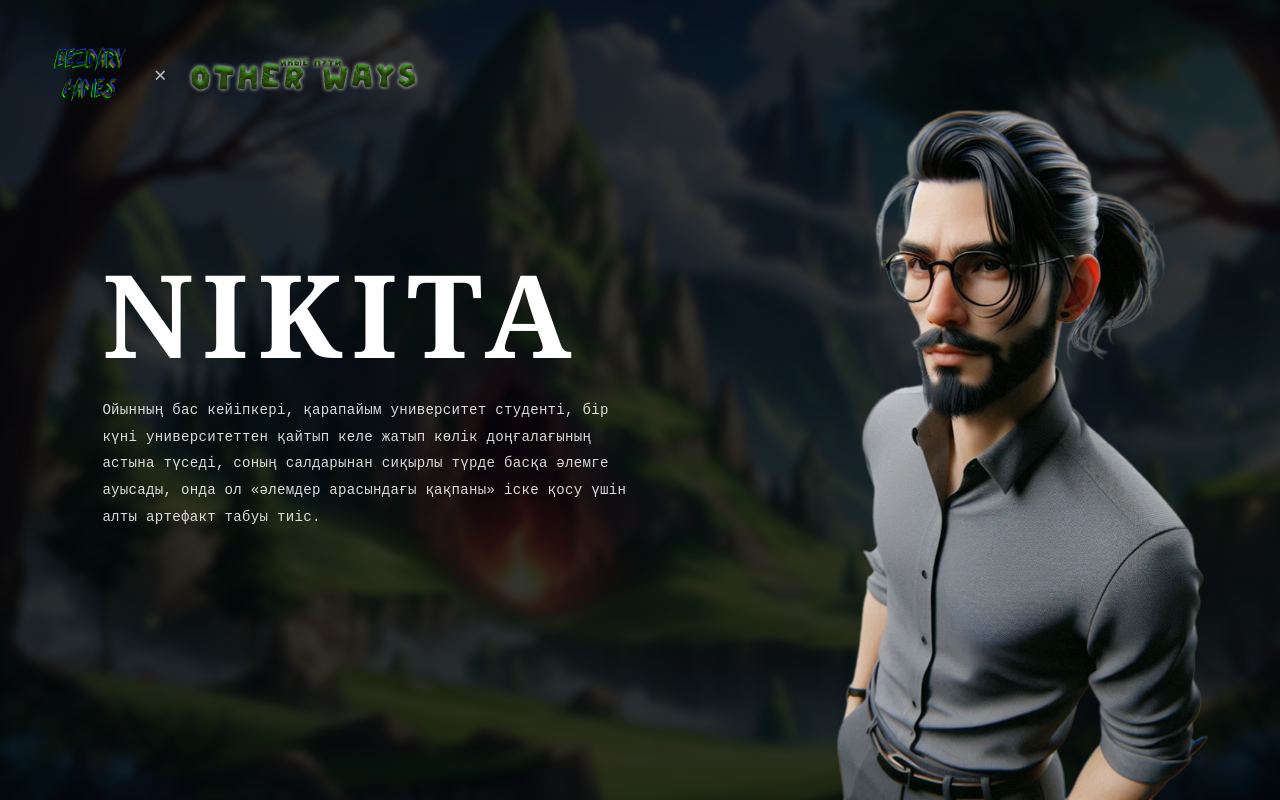
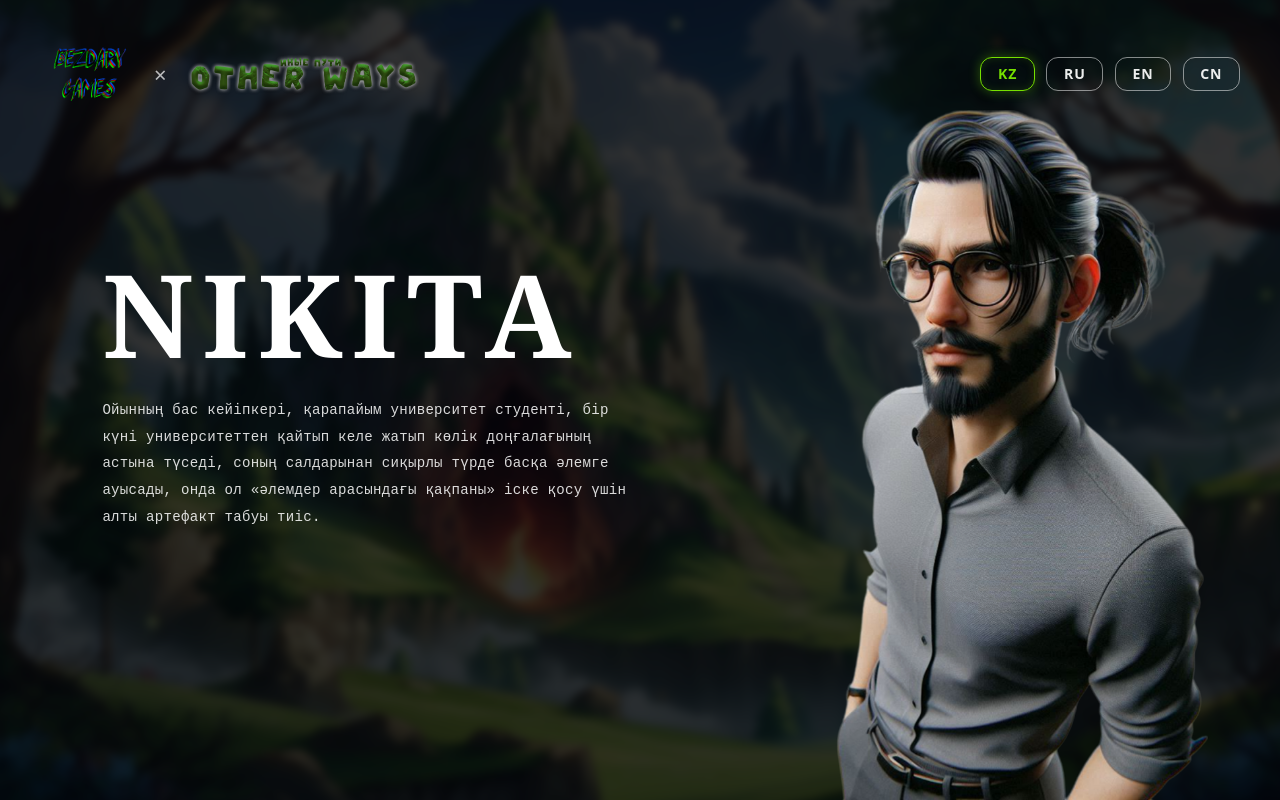
Before and after one commit to darynqazaqstan01/other-ways, a Next.js app: page / in a window 1280 px wide. Built offline with nearby package versions, Linux system fonts and the light colour scheme.

Commit message:
add language selector to header

```diff
--- a/app/page.tsx
+++ b/app/page.tsx
@@ -11,8 +11,15 @@ const SLIDES = [
   "/bg-6.png",
 ];
 
+const LANGS = ["KZ", "RU", "EN", "CN"] as const;
+type Lang = (typeof LANGS)[number];
+
+const ACCENT = "#76e000"; // референстегі лайм-жасыл
+
 export default function Page() {
   const [current, setCurrent] = useState(0);
+  const [lang, setLang] = useState<Lang>("KZ");
+  const [hovered, setHovered] = useState<Lang | null>(null);
 
   useEffect(() => {
     const id = setInterval(() => {
@@ -62,7 +69,7 @@ export default function Page() {
         }}
       />
 
-      {/* 3-қабат: хедер — логотиптер */}
+      {/* 3-қабат: хедер — логотиптер + тіл селекторы */}
       <header
         style={{
           position: "absolute",
@@ -72,6 +79,8 @@ export default function Page() {
           display: "flex",
           alignItems: "center",
           justifyContent: "space-between",
+          flexWrap: "wrap",
+          rowGap: "10px",
           padding: "24px 40px",
           zIndex: 3,
         }}
@@ -91,6 +100,61 @@ export default function Page() {
             style={{ height: "50px", width: "auto", display: "block" }}
           />
         </div>
+
+        {/* тіл селекторы — оң жақта */}
+        <nav
+          aria-label="language"
+          style={{
+            marginLeft: "auto",
+            display: "flex",
+            alignItems: "center",
+            gap: "clamp(6px, 0.9vw, 12px)",
+          }}
+        >
+          {LANGS.map((l) => {
+            const isActive = l === lang;
+            const isHover = l === hovered;
+            return (
+              <button
+                key={l}
+                type="button"
+                aria-pressed={isActive}
+                onClick={() => setLang(l)}
+                onMouseEnter={() => setHovered(l)}
+                onMouseLeave={() => setHovered(null)}
+                onFocus={() => setHovered(l)}
+                onBlur={() => setHovered(null)}
+                style={{
+                  appearance: "none",
+                  WebkitAppearance: "none",
+                  border: `1.5px solid ${
+                    isActive ? ACCENT : isHover ? "rgba(255,255,255,0.95)" : "rgba(255,255,255,0.5)"
+                  }`,
+                  borderRadius: "clamp(8px, 1vw, 12px)",
+                  background:
+                    isHover && !isActive ? "rgba(255,255,255,0.08)" : "transparent",
+                  color: isActive ? ACCENT : "rgba(255,255,255,0.92)",
+                  fontFamily: "inherit",
+                  fontWeight: 700,
+                  fontSize: "clamp(11px, 1.1vw, 15px)",
+                  letterSpacing: "0.06em",
+                  padding: "clamp(6px, 0.8vw, 9px) clamp(11px, 1.3vw, 17px)",
+                  lineHeight: 1,
+                  cursor: "pointer",
+                  transform: isHover ? "translateY(-2px)" : "translateY(0)",
+                  boxShadow: isActive
+                    ? `0 0 12px ${ACCENT}55, inset 0 0 8px ${ACCENT}22`
+                    : isHover
+                    ? "0 4px 14px rgba(0,0,0,0.45)"
+                    : "none",
+                  transition: "all 0.22s ease",
+                }}
+              >
+                {l}
+              </button>
+            );
+          })}
+        </nav>
       </header>
 
       {/* 4-қабат: персонаж */}
@@ -124,7 +188,7 @@ export default function Page() {
           <p
             style={{
               fontFamily: "'Courier New', ui-monospace, monospace",
-              color: "rgba(255, 255, 255, 0.85)",
+              color: "rgba(255,255,255,0.85)",
               fontSize: "clamp(12px, 1.1vw, 16px)",
               lineHeight: 1.9,
               letterSpacing: "0.02em",
```
